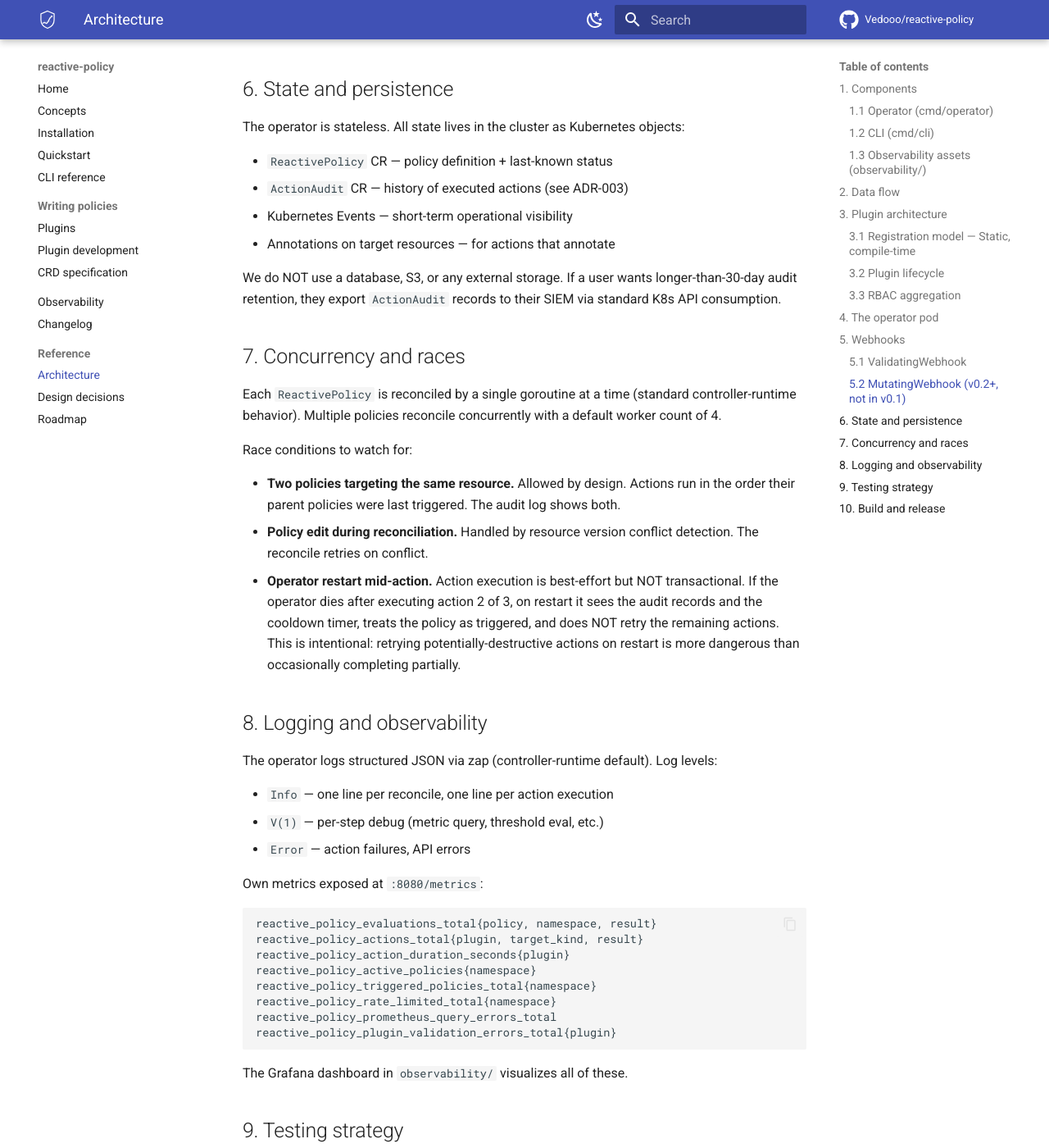
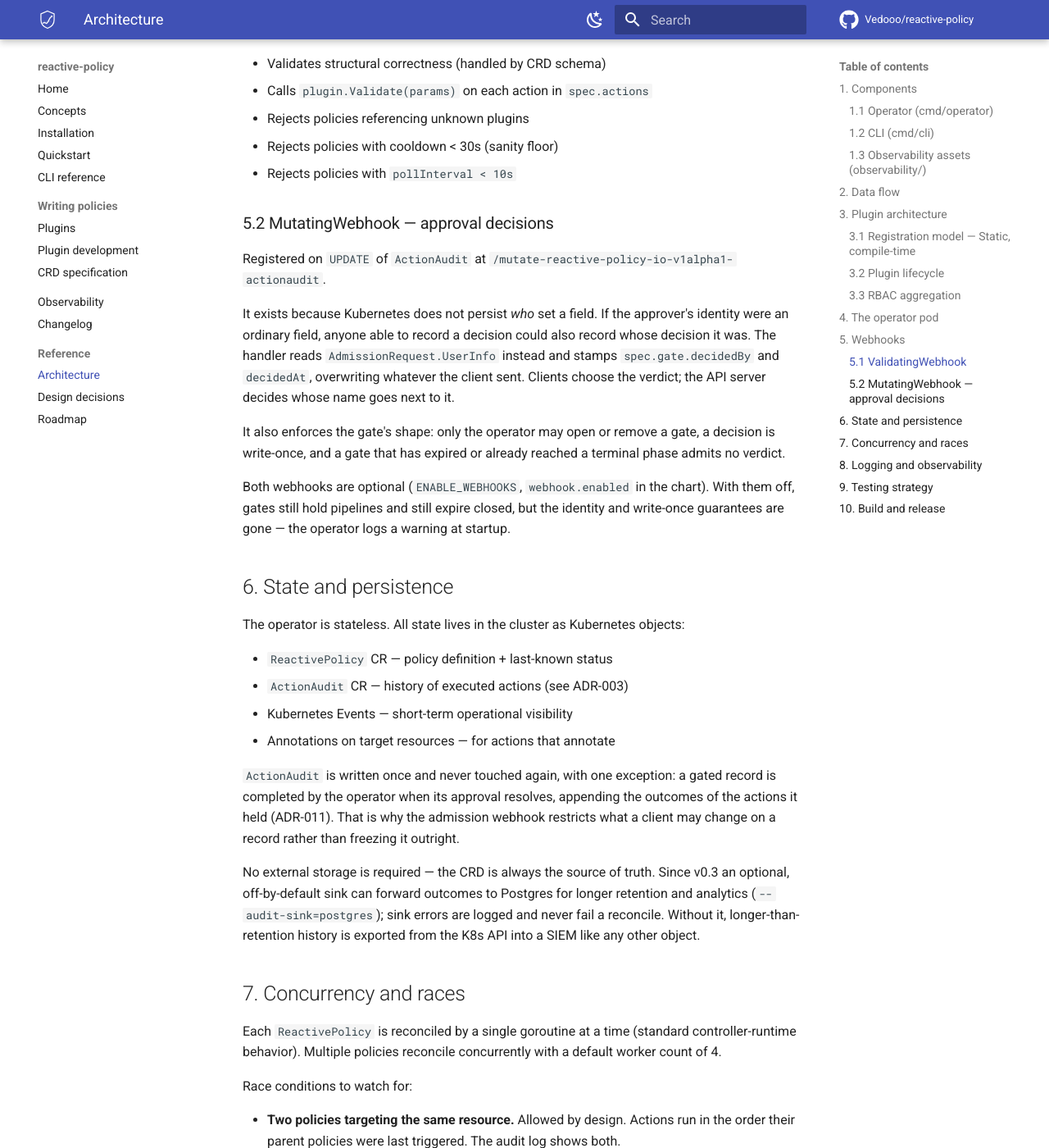
Before and after one commit to Vedooo/reactive-policy, an MkDocs documentation site: the page built from docs/ARCHITECTURE.md, in a window 1280 px wide and 1400 px high, scrolled down 4012 px. Shown: the whole window at 82% size. Built offline with MkDocs 1.6.1 and Material for MkDocs 9.7.7, drawn with Linux system fonts in a browser that asks for light colours; comment, search, counter and statistics services are not loaded; some of the changed text lies outside the part shown.

Commit message:
docs: bring architecture, dashboard and alerts up to date with v0.4.0

````diff
--- a/docs/ARCHITECTURE.md
+++ b/docs/ARCHITECTURE.md
@@ -70,7 +70,8 @@
         │   └─> If threshold not crossed: requeue at pollInterval, exit
         │
 [5]     ├─> Threshold crossed: enter action pipeline
-        │   ├─> For each action in spec.actions:
+        │   ├─> Find the first action with requiresApproval (the gate)
+        │   ├─> For each action up to the gate (or all, if there is none):
         │   │   ├─> Look up plugin in registry
         │   │   ├─> Validate params
         │   │   ├─> Execute action with target context
@@ -78,7 +79,13 @@
         │   │   └─> On failure: apply failurePolicy (continue/stop/rollback)
         │   │
 [6]     ├─> Write ActionAudit record(s)
-        ├─> Update status.lastTriggeredAt, status.triggerCount++
+        │   └─> Gated: written in Pending phase, carrying the held plugins,
+        │       the resolved targets, and an expiry. Pipeline stops here.
+        ├─> Update status.triggerCount++
+        │   ├─> Gated: status.pendingGateRef, state=AwaitingApproval,
+        │   │   and lastTriggeredAt is NOT set — cooldown starts at the
+        │   │   decision, not here
+        │   └─> Ungated: status.lastTriggeredAt
         ├─> Emit Kubernetes Event
         ├─> Increment internal Prometheus counters
         │
@@ -87,6 +94,13 @@
 
 Step 6 is critical for the audit trail. Even if action execution fails halfway,
 the controller MUST write what happened before the reconcile returns.
+
+A gated pipeline finishes in the **ActionAudit** reconciler rather than here.
+When a decision lands (or the gate expires), it runs or skips the held actions,
+appends their outcomes to the same record, and starts the policy's cooldown from
+that moment. While `status.pendingGateRef` is set the policy reconciler exits at
+step 2 without evaluating, so a metric that stays bad cannot queue a second gate
+behind the first. See ADR-011.
 
 ## 3. Plugin architecture
 
@@ -161,9 +175,26 @@
 - Rejects policies with cooldown < 30s (sanity floor)
 - Rejects policies with `pollInterval < 10s`
 
-### 5.2 MutatingWebhook (v0.2+, not in v0.1)
+### 5.2 MutatingWebhook — approval decisions
 
-Future: inject defaults that aren't expressible in the CRD schema.
+Registered on `UPDATE` of `ActionAudit` at
+`/mutate-reactive-policy-io-v1alpha1-actionaudit`.
+
+It exists because Kubernetes does not persist *who* set a field. If the
+approver's identity were an ordinary field, anyone able to record a decision
+could also record whose decision it was. The handler reads
+`AdmissionRequest.UserInfo` instead and stamps `spec.gate.decidedBy` and
+`decidedAt`, overwriting whatever the client sent. Clients choose the verdict;
+the API server decides whose name goes next to it.
+
+It also enforces the gate's shape: only the operator may open or remove a gate,
+a decision is write-once, and a gate that has expired or already reached a
+terminal phase admits no verdict.
+
+Both webhooks are optional (`ENABLE_WEBHOOKS`, `webhook.enabled` in the chart).
+With them off, gates still hold pipelines and still expire closed, but the
+identity and write-once guarantees are gone — the operator logs a warning at
+startup.
 
 ## 6. State and persistence
 
@@ -174,9 +205,16 @@
 - Kubernetes Events — short-term operational visibility
 - Annotations on target resources — for actions that annotate
 
-We do NOT use a database, S3, or any external storage. If a user wants
-longer-than-30-day audit retention, they export `ActionAudit` records to their
-SIEM via standard K8s API consumption.
+`ActionAudit` is written once and never touched again, with one exception: a
+gated record is completed by the operator when its approval resolves, appending
+the outcomes of the actions it held (ADR-011). That is why the admission webhook
+restricts what a client may change on a record rather than freezing it outright.
+
+No external storage is required — the CRD is always the source of truth. Since
+v0.3 an optional, off-by-default sink can forward outcomes to Postgres for
+longer retention and analytics (`--audit-sink=postgres`); sink errors are logged
+and never fail a reconcile. Without it, longer-than-retention history is
+exported from the K8s API into a SIEM like any other object.
 
 ## 7. Concurrency and races
 
@@ -217,9 +255,16 @@
 reactive_policy_rate_limited_total{namespace}
 reactive_policy_prometheus_query_errors_total
 reactive_policy_plugin_validation_errors_total{plugin}
+reactive_policy_approval_gates_opened_total{namespace}
+reactive_policy_approval_decisions_total{namespace, outcome}
+reactive_policy_approval_wait_seconds{outcome}
+reactive_policy_approval_gates_pending{namespace}
 ```
 
-The Grafana dashboard in `observability/` visualizes all of these.
+The Grafana dashboard in `observability/` visualizes these, and
+`prometheus-rules.yaml` ships example alerts. The one worth wiring to a pager is
+`reactive_policy_approval_gates_pending`: a gate nobody answers is a pipeline
+stalled mid-incident, and it expires closed rather than acting.
 
 ## 9. Testing strategy
 
````
Also changed, not shown: CHANGELOG.md (+17 -0 lines), charts/reactive-policy-stack/README.md (+20 -0 lines), docs/index.md (+16 -4 lines), 3 other files.
